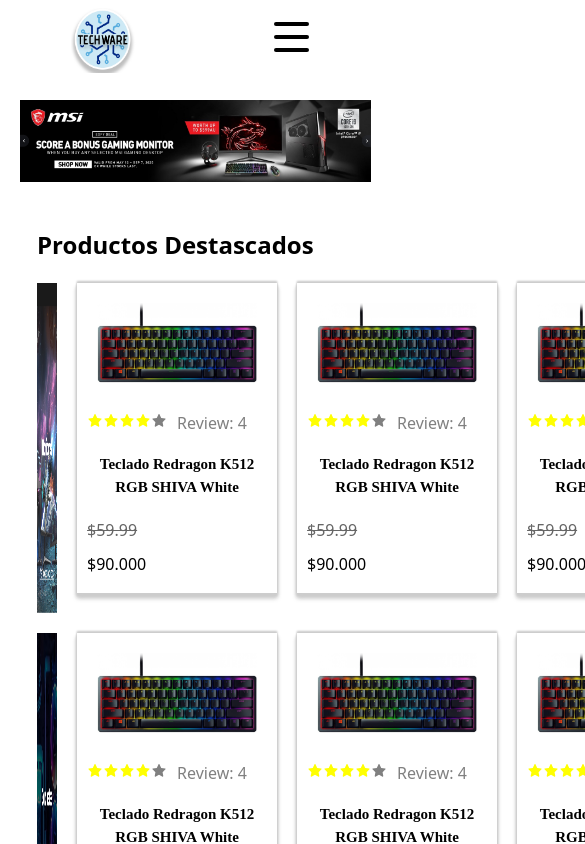
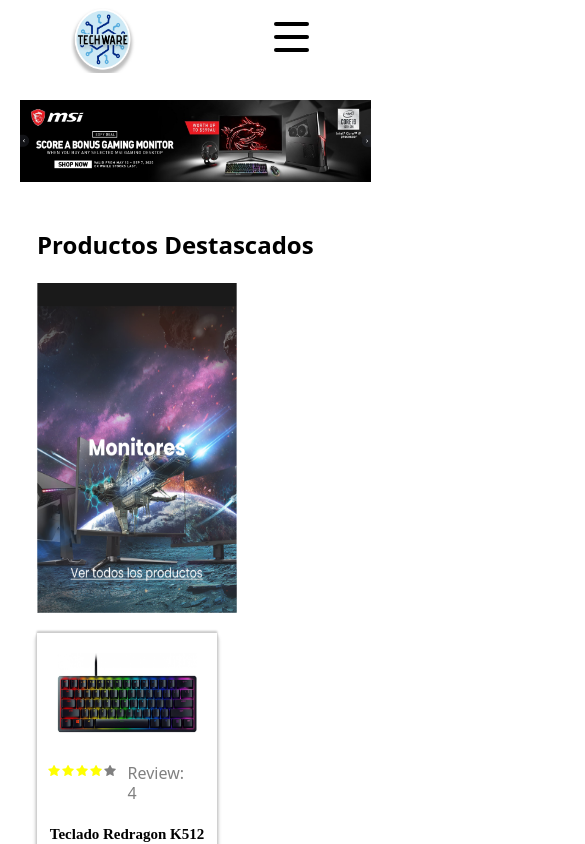
Before and after one commit to No-Country/C8-21-FT-Java-React, a React (Vite) app in the folder FrontEnd/E-commerce/: page / in a window 390 px wide. Shown: the top 844 px of the page, 585 px wide, since content can reach past the window. Built offline with nearby package versions, Linux system fonts and the light colour scheme.

Commit message:
:white_check_mark: Responsive del home realizado

```diff
--- a/FrontEnd/E-commerce/src/components/Header/Cards/StyledCards.js
+++ b/FrontEnd/E-commerce/src/components/Header/Cards/StyledCards.js
@@ -13,11 +13,6 @@
     grid-template-columns: 1fr 1fr 1fr;
     justify-content: center;
     background: red;
-
-    @media (max-width: 1027px){
-        grid-template-columns: 1fr 1fr;
-        width: 90%;
-    }
 `
 
 export const ContentGrid = styled.div`
@@ -29,10 +24,27 @@
     margin-bottom: 20px;
 
 
+    @media (max-width: 770px){
+        grid-template-columns: 1fr 1fr 1fr;
+    }
+
+    @media (max-width: 540px){
+        grid-template-columns: 1fr 1fr;
+    }
+    @media (max-width: 420px){
+        grid-template-columns: 1fr;
+    }
+
+
     .firt{
         margin-right: 20px;
         width: 430px;
         height: 330px;
+
+        @media (max-width: 770px){
+            width: 200px;
+            height: 330px;
+        }
     }
 `
 
@@ -42,6 +54,11 @@
     height: 310px;
     background: white;
     box-shadow: 0px -2px 2px #ccc, 0px -1px 2px #ccc, 0px 1px 1px #ccc, 0px 2px 2px #ccc, 0px 3px 3px #ccc, 0px 4px 4px #ccc, 0px 5px 5px #ccc;
+
+    @media (max-width: 420px){
+        width: 180px;
+        height: 310px;
+    }
 
     .img{
         padding:20px;
```
